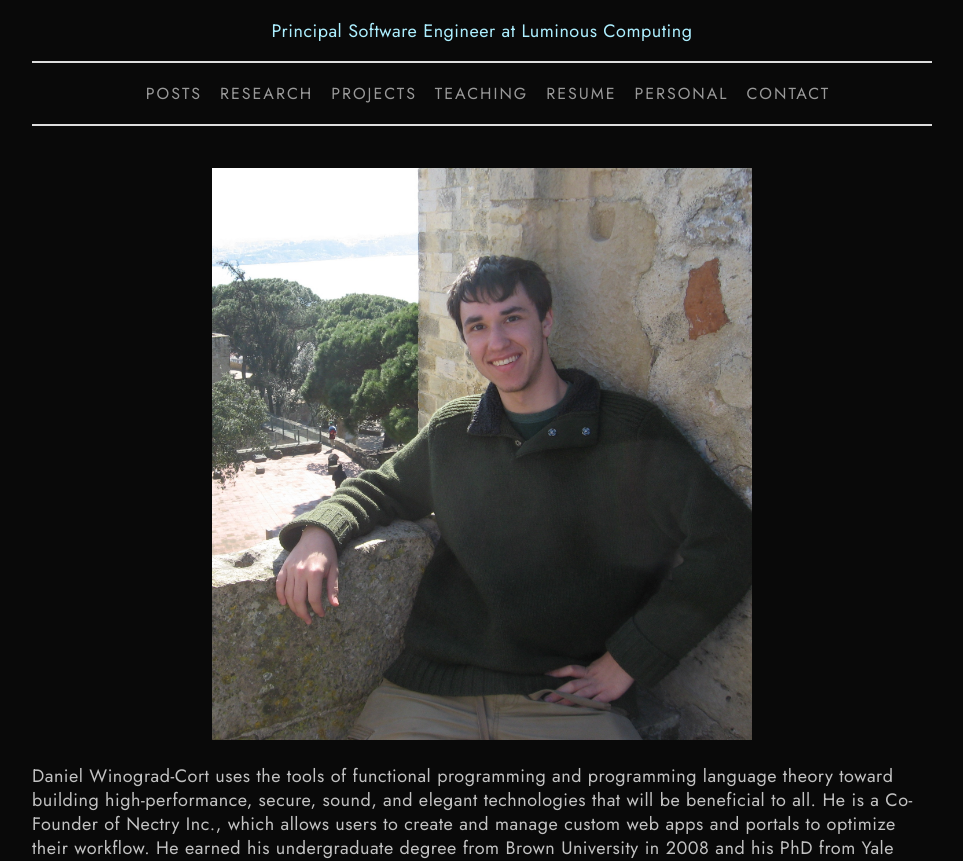
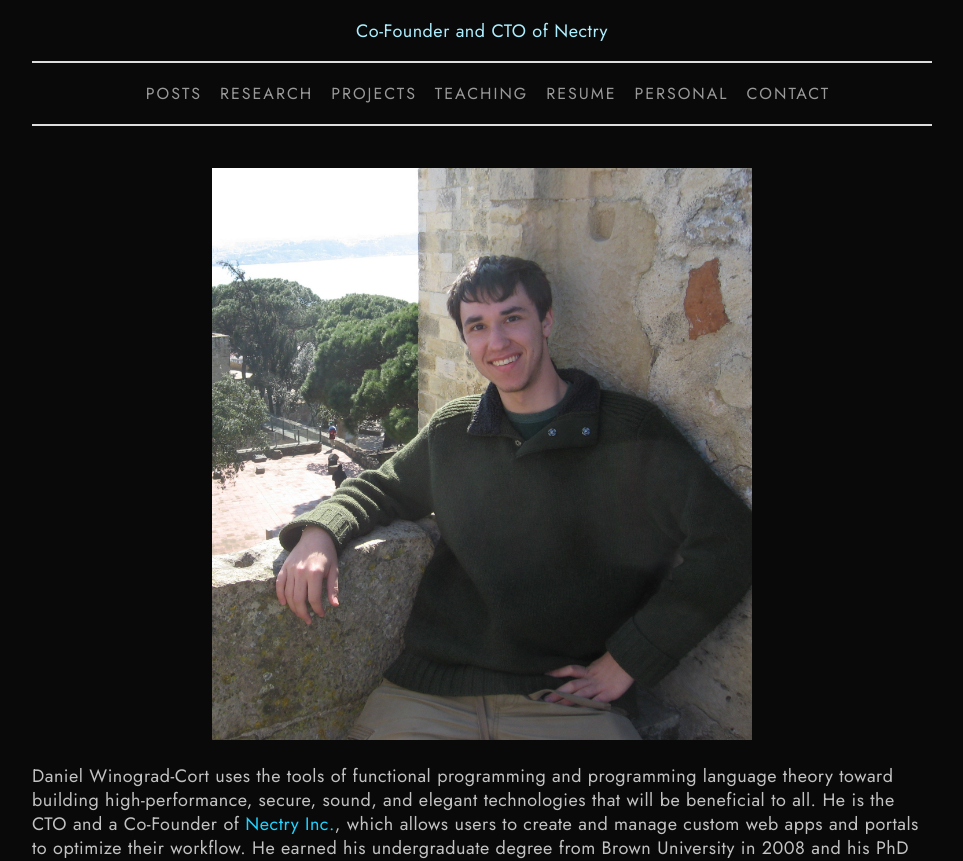
Before and after one commit to dwincort/dwincort.github.io, a plain HTML site: page index.html in a window 1280 px wide. Shown: the part 88-949 px from the top of the page, without its empty margins (158-1121 px from the left). Drawn offline with Linux system fonts and the light colour scheme.

Commit message:
publish 2ef93ced23c35c5d17dbdfd4f887a7f5647f309b [ci skip]

```diff
--- a/index.html
+++ b/index.html
@@ -33,7 +33,7 @@
         </h1>
       </div>
       <div class="site-description">
-        <p>Principal Software Engineer at Luminous Computing</p>
+        <p>Co-Founder and CTO of Nectry</p>
       </div>
 
       <nav>
@@ -51,7 +51,7 @@
       <center>
 <img class="frontimage" src="./images/Dan_on_castle.jpg" alt />
 </center>
-<p>Daniel Winograd-Cort uses the tools of functional programming and programming language theory toward building high-performance, secure, sound, and elegant technologies that will be beneficial to all. He is a Co-Founder of Nectry Inc., which allows users to create and manage custom web apps and portals to optimize their workflow. He earned his undergraduate degree from Brown University in 2008 and his PhD from Yale University in 2015.</p>
+<p>Daniel Winograd-Cort uses the tools of functional programming and programming language theory toward building high-performance, secure, sound, and elegant technologies that will be beneficial to all. He is the CTO and a Co-Founder of <a href="https://nectry.com">Nectry Inc.</a>, which allows users to create and manage custom web apps and portals to optimize their workflow. He earned his undergraduate degree from Brown University in 2008 and his PhD from Yale University in 2015.</p>
     </main>
 
     <footer>
```
Also changed, not shown: 404.html (+1 -1 lines), contact/index.html (+1 -1 lines), personal/index.html (+1 -1 lines), posts/2020-06-01-TypeSurgery/index.html (+1 -1 lines), posts/2020-06-01-TypedErrors/index.html (+1 -1 lines), posts/2020-06-01-row-types-for-csv-library/index.html (+1 -1 lines), posts/2020-06-14-metamorph/index.html (+1 -1 lines), posts/2020-09-12-deriving-via/index.html (+1 -1 lines), posts/2021-02-03-generic-coerce/index.html (+1 -1 lines), posts/index.html (+1 -1 lines), projects/index.html (+1 -1 lines), research/index.html (+1 -1 lines), teaching/index.html (+1 -1 lines).
